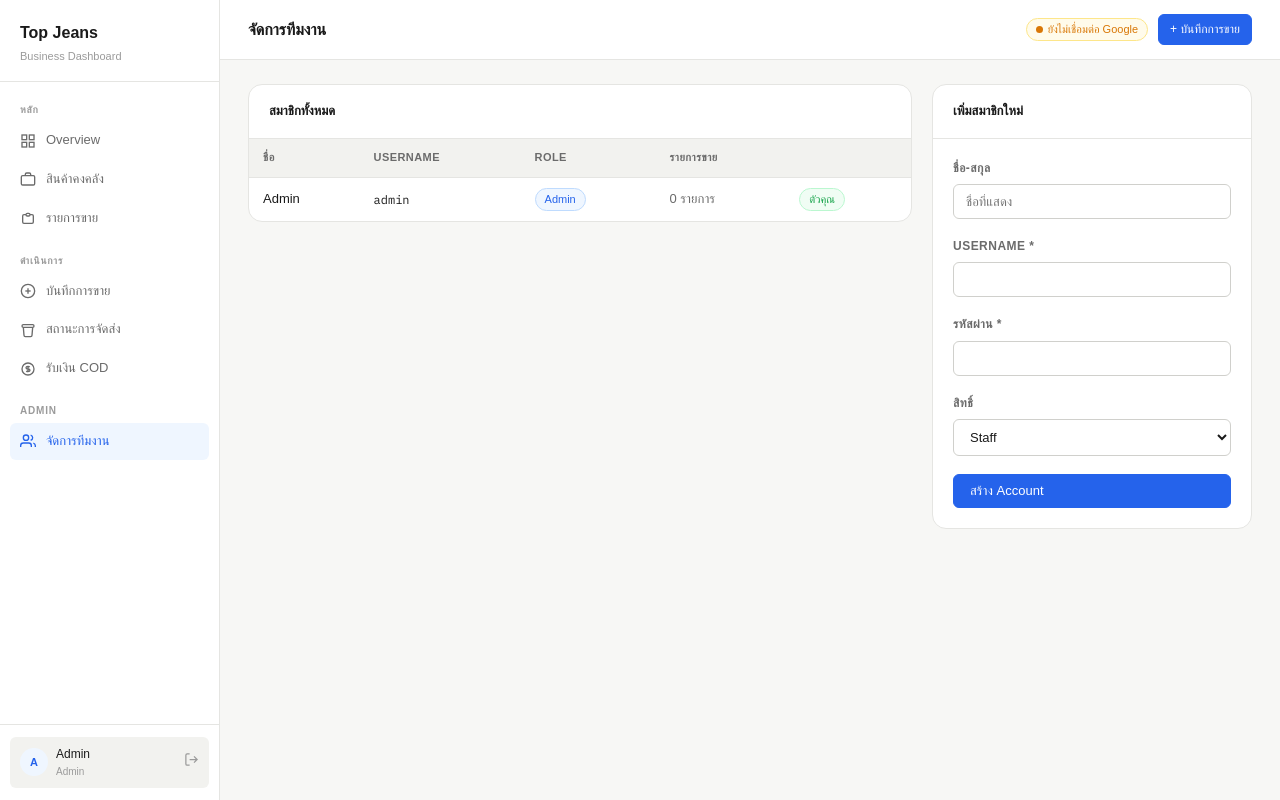
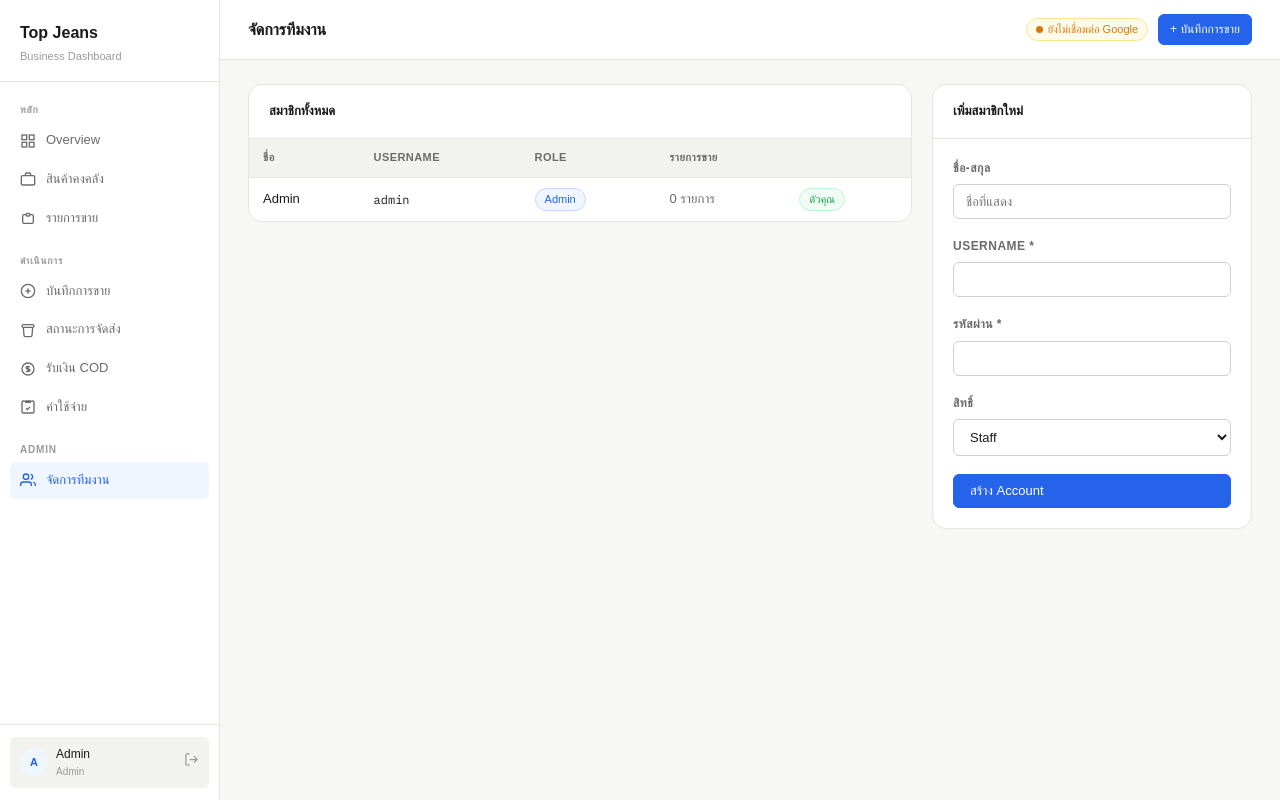
Before and after one commit to topjeans6/topjeans-dashboard, a Flask app: page /admin/users in a window 1280 px wide. Run offline with Flask 3, Linux system fonts and the light colour scheme; a user stored in the database is signed in; some web fonts are replaced.

Commit message:
Update base.html

```diff
--- a/templates/base.html
+++ b/templates/base.html
@@ -89,6 +89,8 @@ table.dt tbody tr:hover{background:var(--s2)}
       <svg viewBox="0 0 24 24" fill="none" stroke="currentColor" stroke-width="2"><path d="M5 8h14M5 8a2 2 0 110-4h14a2 2 0 110 4M5 8l1 12a2 2 0 002 2h8a2 2 0 002-2L19 8"/></svg>สถานะการจัดส่ง</a>
     <a href="{{ url_for("cod") }}" class="ni {% if request.endpoint=="cod" %}active{% endif %}">
       <svg viewBox="0 0 24 24" fill="none" stroke="currentColor" stroke-width="2"><path d="M12 8c-1.657 0-3 .895-3 2s1.343 2 3 2 3 .895 3 2-1.343 2-3 2m0-8c1.11 0 2.08.402 2.599 1M12 8V7m0 1v8m0 0v1m0-1c-1.11 0-2.08-.402-2.599-1M21 12a9 9 0 11-18 0 9 9 0 0118 0z"/></svg>รับเงิน COD</a>
+    <a href="{{ url_for("expenses") }}" class="ni {% if request.endpoint=="expenses" %}active{% endif %}">
+      <svg viewBox="0 0 24 24" fill="none" stroke="currentColor" stroke-width="2"><path d="M9 14l2 2 4-4M7 3H5a2 2 0 00-2 2v14a2 2 0 002 2h14a2 2 0 002-2V5a2 2 0 00-2-2h-2M9 3h6a1 1 0 010 2H9a1 1 0 010-2z"/></svg>ค่าใช้จ่าย</a>
     {% if current_user.role=="admin" %}
     <div class="nsec" style="margin-top:8px">Admin</div>
     <a href="{{ url_for("admin_users") }}" class="ni {% if request.endpoint=="admin_users" %}active{% endif %}">
```
